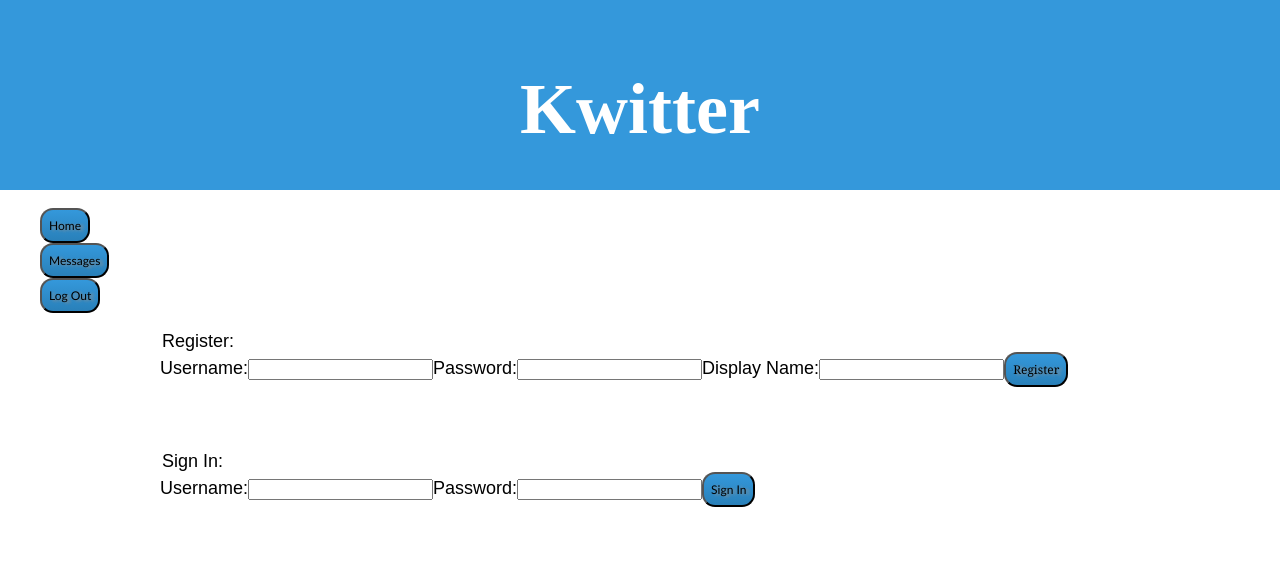
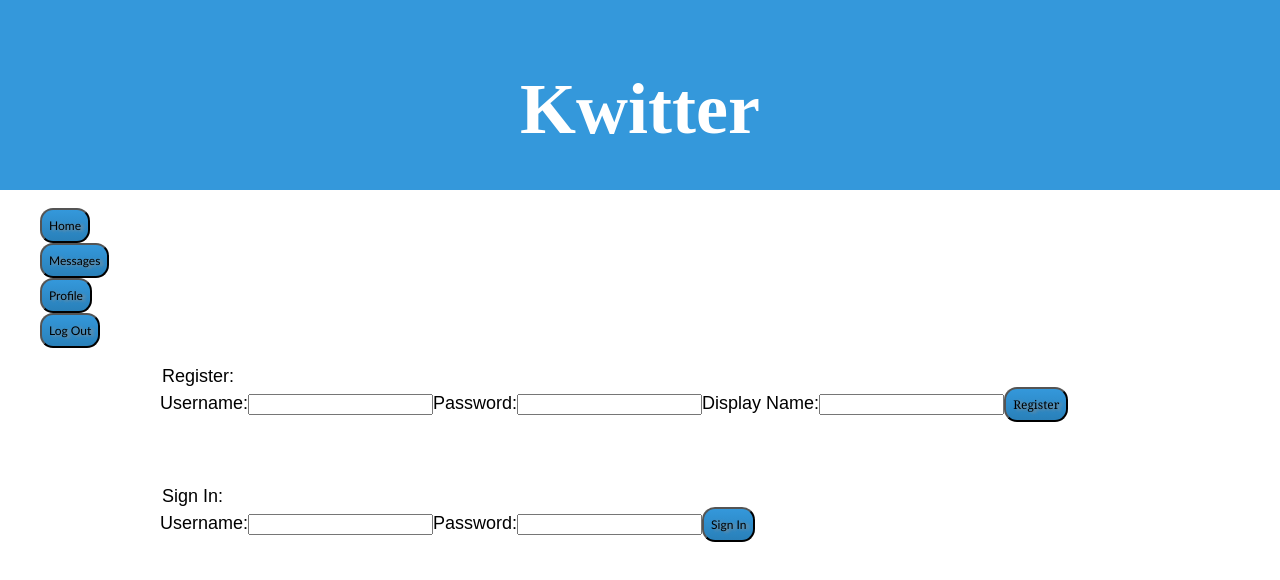
Before and after one commit to ashtonknoblock/Beanie-Babies-Kwitter, a React (Create React App) app: page / in a window 1280 px wide. Shown: the top 580 px of the page. Built offline with nearby package versions, Linux system fonts and the light colour scheme.

Commit message:
added profile button

```diff
--- a/src/App.js
+++ b/src/App.js
@@ -33,6 +33,10 @@ class App extends Component {
             <button type="submit"><Link to="/messages">Messages</Link></button>
             </div>
 
+            <div id="profileBtn">
+            <button type="submit"><Link to="/messages">Profile</Link></button>
+            </div>
+
             <div id="logoutBtn">
             <button type="submit" onClick={this.fetchLogout}><Link to="/">Log Out</Link></button>
             </div>
```
